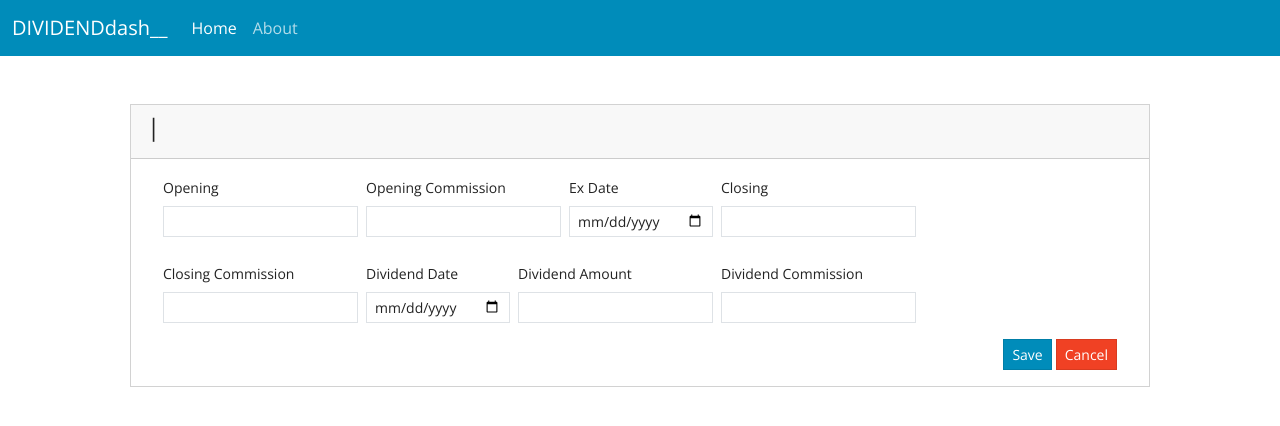
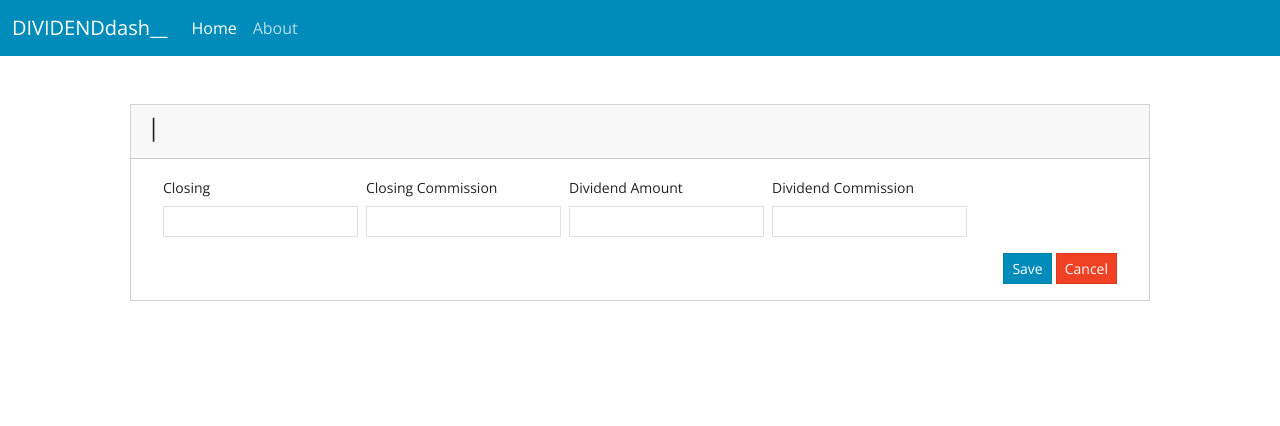
Before and after one commit to Lmdingi/dividend-dash-ui, an Angular app: page /edit in a window 1280 px wide. Shown: the top 426 px of the page. Built offline with nearby package versions, Linux system fonts and the light colour scheme.

Commit message:
validate update

```diff
--- a/src/app/features/add-transaction/add-transaction.component.ts
+++ b/src/app/features/add-transaction/add-transaction.component.ts
@@ -44,7 +44,6 @@ export class AddTransactionComponent {
       .createTransaction(this.holding)
       .subscribe({
         next: () => {
-          //popup
           this.isAdded = true;
           this.isSuccessfullyAdd.emit(this.isAdded);
           setTimeout(() => {
@@ -59,8 +58,6 @@ export class AddTransactionComponent {
         error: (err) => {
           for (const errors in err.error.errors) {
             for (const errorMessage of err.error.errors[errors]) {
-              console.log(errorMessage);
-
               this.errorMessages.push(errorMessage);
             }
           }
@@ -78,6 +75,5 @@ export class AddTransactionComponent {
     this.isSuccessfullyAdd.emit(this.isAdded);
     form.reset();
     this.transactionService.collopsRow(this.newHoldingForm);
-    // this.router.navigate([this.router.url]).then(() => {});
   }
 }
--- a/src/app/features/edit-transaction/edit-transaction.component.html
+++ b/src/app/features/edit-transaction/edit-transaction.component.html
@@ -4,50 +4,42 @@
             <h4>{{holding.name}} | {{holding.symbol}}</h4>
         </div>
         <div class="card-body">
+            @if(errorMessages.length > 0){
+            <div class="alert alert-dismissible alert-danger">
+                <strong>Oh snap!</strong>
+                @for (errorMessage of errorMessages; track errorMessage) {
+                <p class="form-error-message">{{errorMessage}}</p>
+                }
+                <p>Change a few things up and try submitting again.</p>
+            </div>
+            }
             <form class="px-3" #form="ngForm">
                 <div class="d-flex flex-wrap gap-2">
                     <div class="mb-3" style="width: fit-content;">
-                        <label for="opening" class="form-label">Opening</label>
-                        <input type="text" class="form-control form-control-sm" id="opening" required name="opening"
-                            [(ngModel)]="holding.transaction.opening">
+                        <label for="closing" class="form-label">Closing</label>
+                        <input #Closing="ngModel" type="number" class="form-control form-control-sm" id="closing"
+                            name="closing" [(ngModel)]="holding.transaction.closing">
                     </div>
-                    <div class="mb-3" style="width: fit-content;">
-                        <label for="openingCommission" class="form-label">Opening Commission</label>
-                        <input type="text" class="form-control form-control-sm" id="openingCommission"
-                            name="openingCharges" [(ngModel)]="holding.transaction.openingCharges">
-                    </div>
-                    <div class="mb-3" style="width: fit-content;">
-                        <label for="exDate" class="form-label">Ex Date</label>
-                        <input type="date" class="form-control form-control-sm" id="exDate" name="exDate"
-                            [(ngModel)]="holding.summary.exDate">
-                    </div>
-                    <div class="mb-3" style="width: fit-content;">
-                        <label for="closing" class="form-label">Closing</label>
-                        <input type="text" class="form-control form-control-sm" id="closing" name="closing"
-                            [(ngModel)]="holding.transaction.closing">
-                    </div>
+
                     <div class="mb-3" style="width: fit-content;">
                         <label for="closingCommission" class="form-label">Closing Commission</label>
-                        <input type="text" class="form-control form-control-sm" id="closingCommission"
+                        <input type="number" class="form-control form-control-sm" id="closingCommission"
                             name="closingCharges" [(ngModel)]="holding.transaction.closingCharges">
                     </div>
 
                     <div class="mb-3" style="width: fit-content;">
-                        <label for="dividendDate" class="form-label">Dividend Date</label>
-                        <input type="date" class="form-control form-control-sm" id="dividendDate" name="dividendDate"
-                            [(ngModel)]="holding.summary.dividendDate">
-                    </div>
-                    <div class="mb-3" style="width: fit-content;">
                         <label for="dividend" class="form-label">Dividend Amount</label>
-                        <input type="text" class="form-control form-control-sm" id="dividend" name="dividend"
+                        <input type="number" class="form-control form-control-sm" id="dividend" name="dividend"
                             [(ngModel)]="holding.summary.dividend">
                     </div>
+
                     <div class="mb-3" style="width: fit-content;">
                         <label for="dividendCommission" class="form-label">Dividend Commission</label>
-                        <input type="text" class="form-control form-control-sm" id="dividendCommission"
+                        <input type="number" class="form-control form-control-sm" id="dividendCommission"
                             name="dividendCharges" [(ngModel)]="holding.summary.dividendCharges">
                     </div>
                 </div>
+
                 <div class="d-flex flex-wrap gap-1 justify-content-end">
                     <button type="button" class="btn btn-primary btn-sm" (click)="onSave()">Save</button>
                     <button type="button" class="btn btn-danger btn-sm" (click)="onCancel()">Cancel</button>
--- a/src/app/features/edit-transaction/edit-transaction.component.ts
+++ b/src/app/features/edit-transaction/edit-transaction.component.ts
@@ -16,6 +16,9 @@ import { Subscription } from 'rxjs';
 })
 export class EditTransactionComponent implements OnInit, OnDestroy {
   holding: Holding = {
+    id: '',
+    name: '',
+    symbol: '',
     summary: {} as Summary,
     transaction: {} as Transaction,
   } as Holding;
@@ -23,6 +26,7 @@ export class EditTransactionComponent implements OnInit, OnDestroy {
   isAlert = false;
   routeSubscription?: Subscription;
   transactionSubscription?: Subscription;
+  errorMessages: string[] = [];
 
   constructor(
     private activeRoute: ActivatedRoute,
@@ -49,14 +53,7 @@ export class EditTransactionComponent implements OnInit, OnDestroy {
   }
 
   onSave() {
-    if (!this.isAlert) {
-      alert(
-        "Your changes will be saved and cannot be undone. Click 'Save' again to confirm."
-      );
-      this.isAlert = true;
-      return;
-    }
-
+    this.errorMessages = [];
     this.transactionSubscription = this.transactionService
       .updateTransaction(this.holding)
       .subscribe({
@@ -64,8 +61,13 @@ export class EditTransactionComponent implements OnInit, OnDestroy {
           this.router.navigate(['/']);
         },
         error: (err) => {
-          // make popup
-          console.error(err);
+          console.log(err);
+
+          for (const errors in err.error.errors) {
+            for (const errorMessage of err.error.errors[errors]) {
+              this.errorMessages.push(errorMessage);
+            }
+          }
         },
       });
   }
--- a/src/app/features/transaction-detail/transaction-detail.component.html
+++ b/src/app/features/transaction-detail/transaction-detail.component.html
@@ -65,7 +65,7 @@
     </div>
     <div class="d-flex flex-wrap gap-1 justify-content-end">
         <button type="button" class="btn btn-primary btn-sm" (click)="onEdit(transaction.id)">
-            <i class="bi bi-pencil-square"></i> Edit
+            <i class="bi bi-pencil-square"></i> Update
         </button>
         <button type="button" class="btn btn-danger btn-sm" (click)="onDelete()">
             <i class="bi bi-trash3"></i> Delete
```
